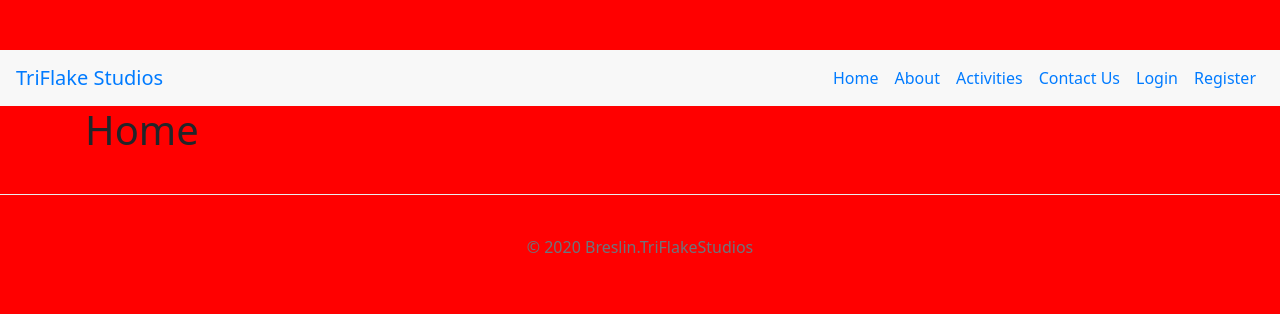
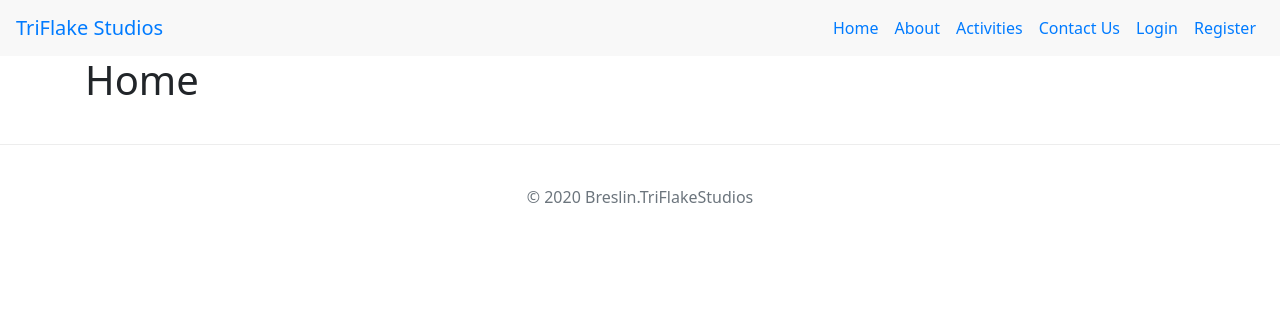
Before and after one commit to OrlaBr/triflake-studios, a Django app: template home/templates/index.html in a window 1280 px wide. Shown: the top 314 px of the page. Run offline with Django 3.2, Linux system fonts and the light colour scheme; the template is opened without the code that fills it, so the values that code supplies are empty; some libraries are stand-ins or nearby versions.

Commit message:
Fixed css stylesheet link error

```diff
--- a/ecommerce/settings.py
+++ b/ecommerce/settings.py
@@ -127,5 +127,8 @@ USE_TZ = True
 # https://docs.djangoproject.com/en/1.11/howto/static-files/
 
 STATIC_URL = '/static/'
+STATICFILES_DIRS = [
+    os.path.join(BASE_DIR, "static")
+]
 
 MESSAGE_STORAGE = 'django.contrib.messages.storage.session.SessionStorage'
--- a/static/css/custom.css
+++ b/static/css/custom.css
@@ -1,7 +1,5 @@
 body {
     font-family: 'Noto Sans', sans-serif;
-    padding-top: 50px;
-    background-color: red;
 }
 
 .navbar {
```
